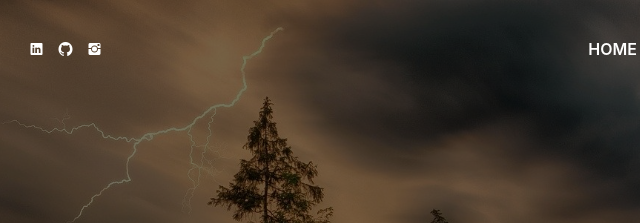
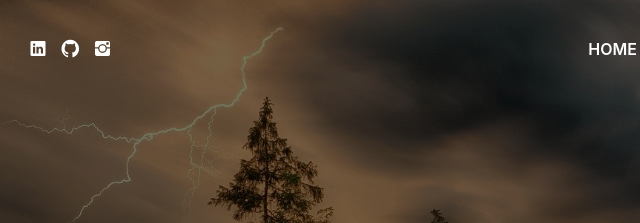
Before and after one commit to GauthamVedam/gauthamvedam.com, a plain HTML site: page index.html in a window 1280 px wide. Shown: the top 223 px of the page, 299-939 px from the left. Drawn offline with Linux system fonts and the light colour scheme; files whose address does not match are found by name.

Commit message:
checking build

```diff
--- a/index.html
+++ b/index.html
@@ -38,9 +38,9 @@
       <a class="navbar-brand js-scroll" href="#page-top">Gautham Vedam</a>
       <div class="navbar" >
         <ul class="navbar-nav">
-          <li><a  style="color: #fff; text-transform: uppercase; font-weight: 600; padding-right: .5rem; padding-left: .5rem;" href="https://www.linkedin.com/in/gautham-vedam/"><span ><i class="ion-social-linkedin"></i></span></a></li>
-          <li><a  style="color: #fff; text-transform: uppercase; font-weight: 600; padding-right: .5rem; padding-left: .5rem;" href="https://github.com/GauthamVedam"><span ><i class="ion-social-github"></i></span></a></li>
-          <li><a  style="color: #fff; text-transform: uppercase; font-weight: 600; padding-right: .5rem; padding-left: .5rem;" href="https://www.instagram.com/gautamvedam/"><span ><i class="ion-social-instagram"></i></span></a></li>
+          <li><a  style="color: #fff; text-transform: uppercase; font-weight: 600; padding-right: .5rem; padding-left: .5rem;" href="https://www.linkedin.com/in/gautham-vedam/"><span ><i class="ion-social-linkedin" style="font-size: 20px;"></i></span></a></li>
+          <li><a  style="color: #fff; text-transform: uppercase; font-weight: 600; padding-right: .5rem; padding-left: .5rem;" href="https://github.com/GauthamVedam"><span ><i class="ion-social-github" style="font-size: 20px;"></i></span></a></li>
+          <li><a  style="color: #fff; text-transform: uppercase; font-weight: 600; padding-right: .5rem; padding-left: .5rem;" href="https://www.instagram.com/gautamvedam/"><span ><i class="ion-social-instagram" style="font-size: 20px;"></i></span></a></li>
         </ul>
       </div>
       <button class="navbar-toggler collapsed" type="button" data-toggle="collapse" data-target="#navbarDefault" aria-controls="navbarDefault" aria-expanded="false" aria-label="Toggle navigation">
```
Also changed, not shown: 1 other file.
